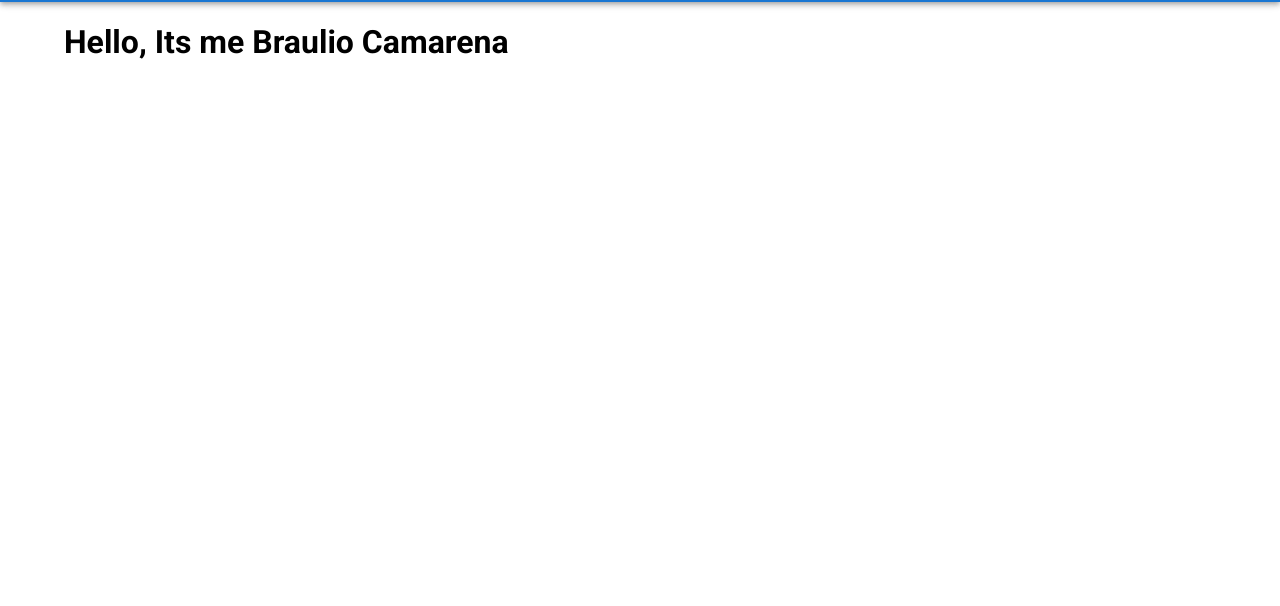
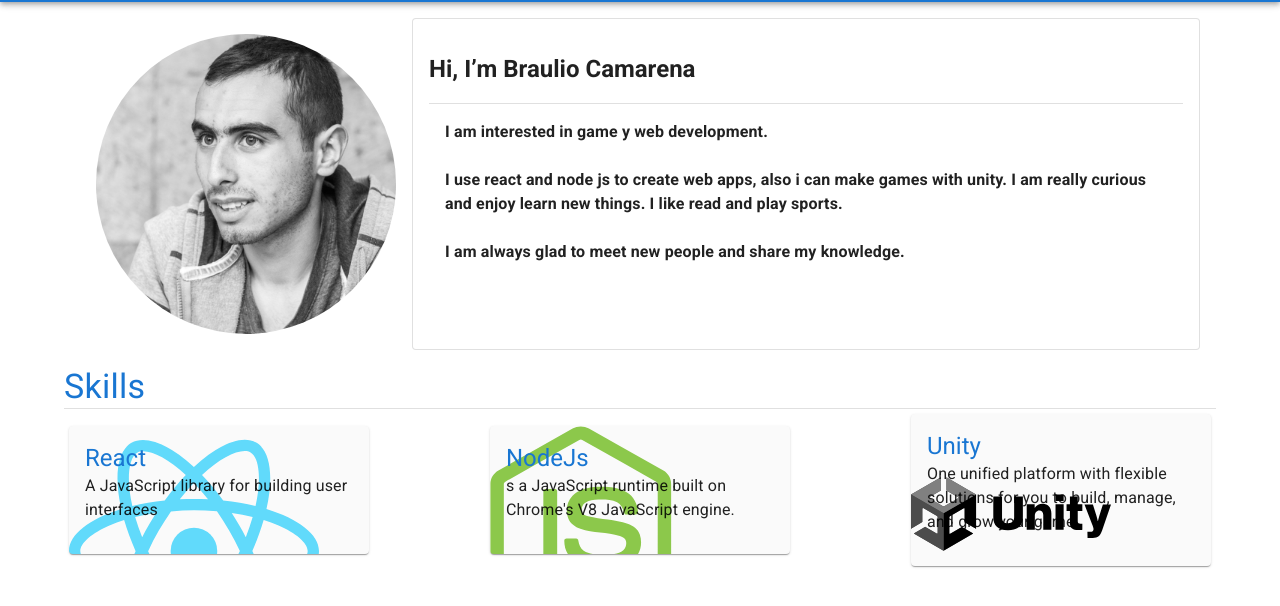
Before and after one commit to BrauCamaH/portfolio, a Gatsby site: page / in a window 1280 px wide. Shown: the part 62-668 px from the top of the page. Built offline with nearby package versions, Linux system fonts and the light colour scheme; Gatsby itself is replaced by a stand-in of ours.

Commit message:
feat: add profile

```diff
--- a/src/components/layout.js
+++ b/src/components/layout.js
@@ -11,6 +11,7 @@ const Layout = ({ children }) => {
         styles={css`
           html,
           body {
+            font-family: "Roboto", "Helvetica", "Arial", sans-serif;
             margin: 0;
             padding: 0;
           }
--- /dev/null
+++ b/src/components/profile.js
@@ -0,0 +1,56 @@
+import * as React from "react";
+import {
+  Card,
+  CardContent,
+  Box,
+  Avatar,
+  Divider,
+  Typography,
+} from "@mui/material";
+
+import { useMediaQuery } from "@mui/material";
+import { desktop } from "../shared/screen";
+
+export default function Profile() {
+  const isDesktop = useMediaQuery(desktop);
+
+  return (
+    <>
+      <Box
+        sx={{
+          display: "flex",
+          flexWrap: isDesktop ? "nowrap" : "wrap",
+          margin: 2,
+        }}
+      >
+        <Avatar
+          alt="Remy Sharp"
+          src="/images/profile.jpg"
+          sx={{
+            width: isDesktop ? 300 : 200,
+            height: isDesktop ? 300 : 200,
+            margin: 2,
+          }}
+        />
+
+        <Card variant="outlined">
+          <CardContent>
+            <h2>Hi, I’m Braulio Camarena</h2>
+            <Divider />
+            <Typography
+              sx={{ fontSize: 16, fontWeight: "bold", margin: 2 }}
+              gutterBottom
+            >
+              I am interested in game y web development.
+              <br /> <br /> I use react and node js to create web apps, also i
+              can make games with unity. I am really curious and enjoy learn new
+              things. I like read and play sports.
+              <br /> <br /> I am always glad to meet new people and share my
+              knowledge.
+            </Typography>
+          </CardContent>
+        </Card>
+      </Box>
+    </>
+  );
+}
--- /dev/null
+++ b/src/components/skillcard.js
@@ -0,0 +1,29 @@
+import * as React from "react";
+import {
+  Card,
+  CardActions,
+  CardContent,
+  Typography,
+ } from "@mui/material";
+import { css } from "@emotion/react";
+export default function SkillCard({ name, description, image }) {
+  return (
+    <Card
+      sx={css`
+        max-width: 300px;
+        background-color: #fafafa;
+        background-image: url(${image});
+        background-repeat: no-repeat;
+        margin: 5px;
+      `}
+    >
+      <CardContent>
+        <Typography variant="h5" color="primary">
+          {name}
+        </Typography>
+        <Typography variant="body1"> {description}</Typography>
+      </CardContent>
+      <CardActions></CardActions>
+    </Card>
+  );
+}
--- /dev/null
+++ b/src/components/skills.js
@@ -0,0 +1,58 @@
+import * as React from "react";
+import { Box, Divider, Typography } from "@mui/material";
+
+import { useMediaQuery } from "@mui/material";
+import { desktop } from "../shared/screen";
+
+import SkillCard from "./skillcard";
+
+const skills = [
+  {
+    name: "React",
+    description: "A JavaScript library for building user interfaces",
+    image: "react.svg",
+  },
+  {
+    name: "NodeJs",
+    description:
+      "s a JavaScript runtime built on Chrome's V8 JavaScript engine.",
+    image: "node.svg",
+  },
+  {
+    name: "Unity",
+    description:
+      "One unified platform with flexible solutions for you to build, manage, and grow your game.",
+    image: "unity.svg",
+  },
+];
+
+export default function Skills() {
+  const isDesktop = useMediaQuery(desktop);
+
+  return (
+    <>
+      <Typography variant="h4" color="primary">
+        Skills
+      </Typography>
+      <Divider />
+      <Box
+        sx={{
+          display: "flex",
+          flexDirection: isDesktop ? "row" : "column",
+          justifyContent: "space-between",
+          alignContent: "center",
+          alignItems: "center",
+          flexWrap: "wrap",
+        }}
+      >
+        {skills.map((skill) => (
+          <SkillCard
+            key={skill.name}
+            {...skill}
+            image={`/images/${skill.image}`}
+          />
+        ))}
+      </Box>
+    </>
+  );
+}
--- a/src/pages/index.js
+++ b/src/pages/index.js
@@ -1,10 +1,13 @@
 import * as React from "react";
 import Layout from "../components/layout";
+import Skills from "../components/skills";
+import Profile from "../components/profile";
 
 export default function App() {
   return (
     <Layout>
-      <h1>Hello, Its me Braulio Camarena</h1>
+      <Profile />
+      <Skills />
     </Layout>
   );
 }
--- /dev/null
+++ b/src/shared/screen.js
@@ -0,0 +1,2 @@
+export const mobile = "(max-width:600px)";
+export const desktop = "(min-width:900px)";
```
Also changed, not shown: src/components/projectcard.js (added, +36 -0 lines), static/images/node.svg (added), static/images/profile.jpg (added), static/images/react.svg (added), static/images/unity.svg (added).
